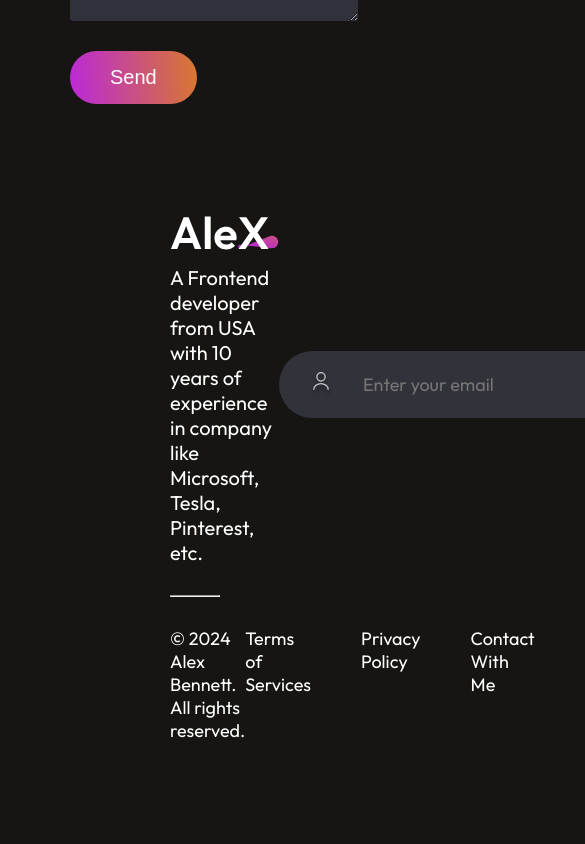
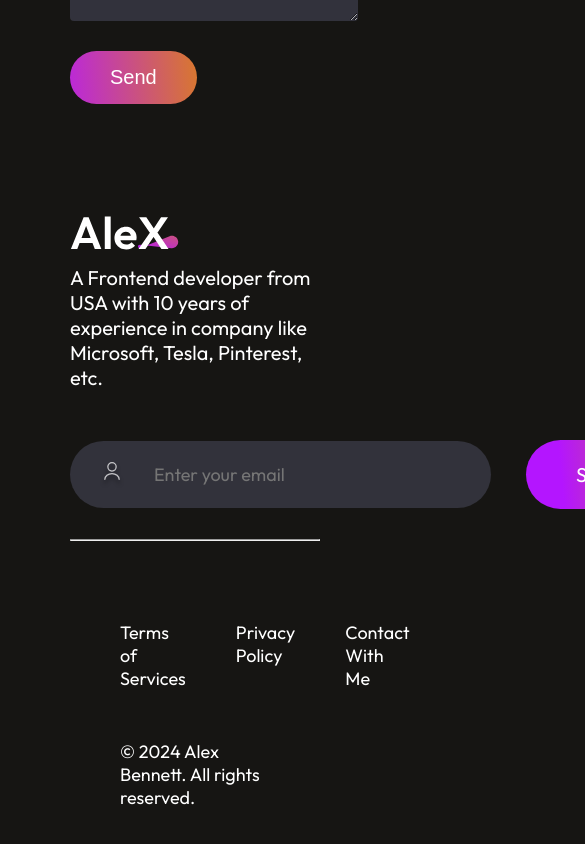
Before and after one commit to taj-u/portfolio, a React (Create React App) app: page / in a window 390 px wide. Shown: the part 6767-7611 px from the top of the page, 585 px wide, since content can reach past the window. Before the commit the page ends 7513 px from the top, so only its background shows below. Built offline with nearby package versions, Linux system fonts and the light colour scheme.

Commit message:
Make Footer Component Responsive

```diff
--- a/src/components/Footer/Footer.css
+++ b/src/components/Footer/Footer.css
@@ -63,3 +63,20 @@
   transform: scale(1.1);
   transition: 0.3s;
 }
+
+@media (max-width: 768px) {
+  .footer {
+    margin: 50px 70px;
+  }
+  .footer-top {
+    flex-direction: column;
+    gap: 50px;
+  }
+
+  .footer-bottom{
+    display: flex;
+    flex-direction: column-reverse;
+    margin: 50px;
+  }
+
+}
```
